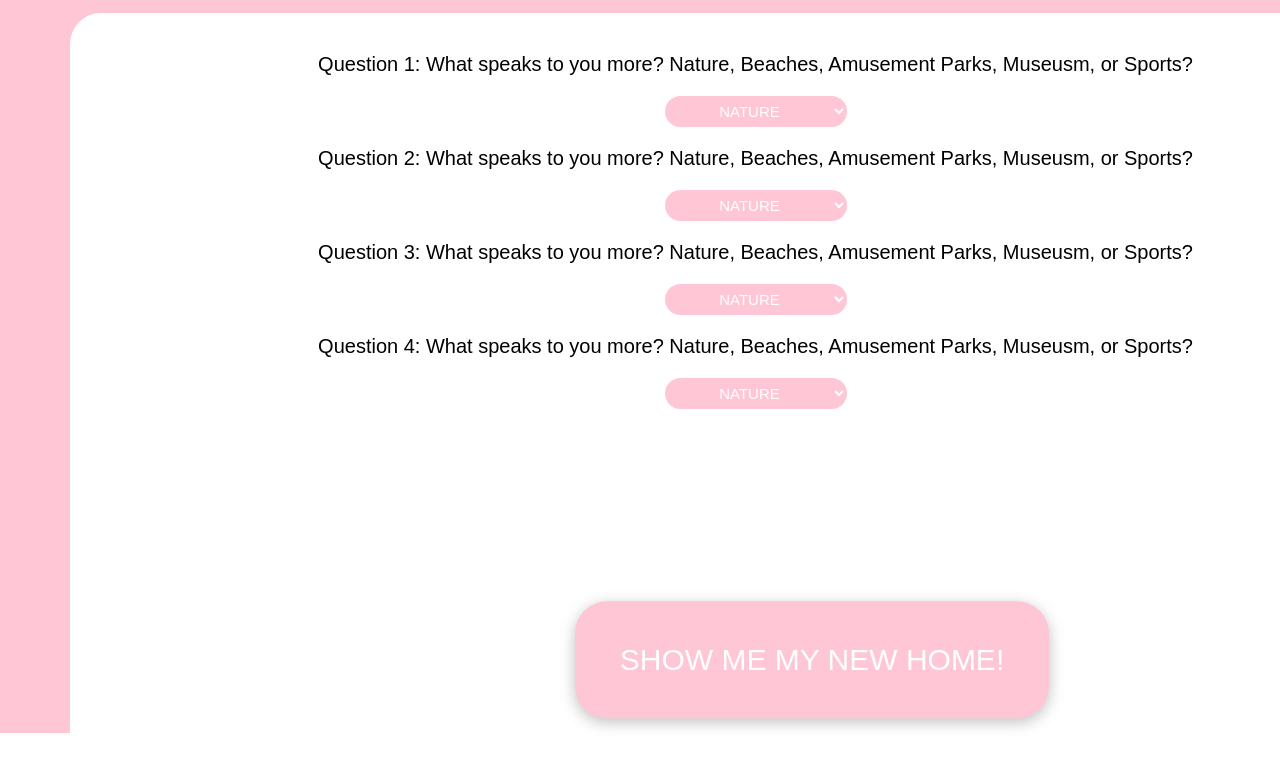
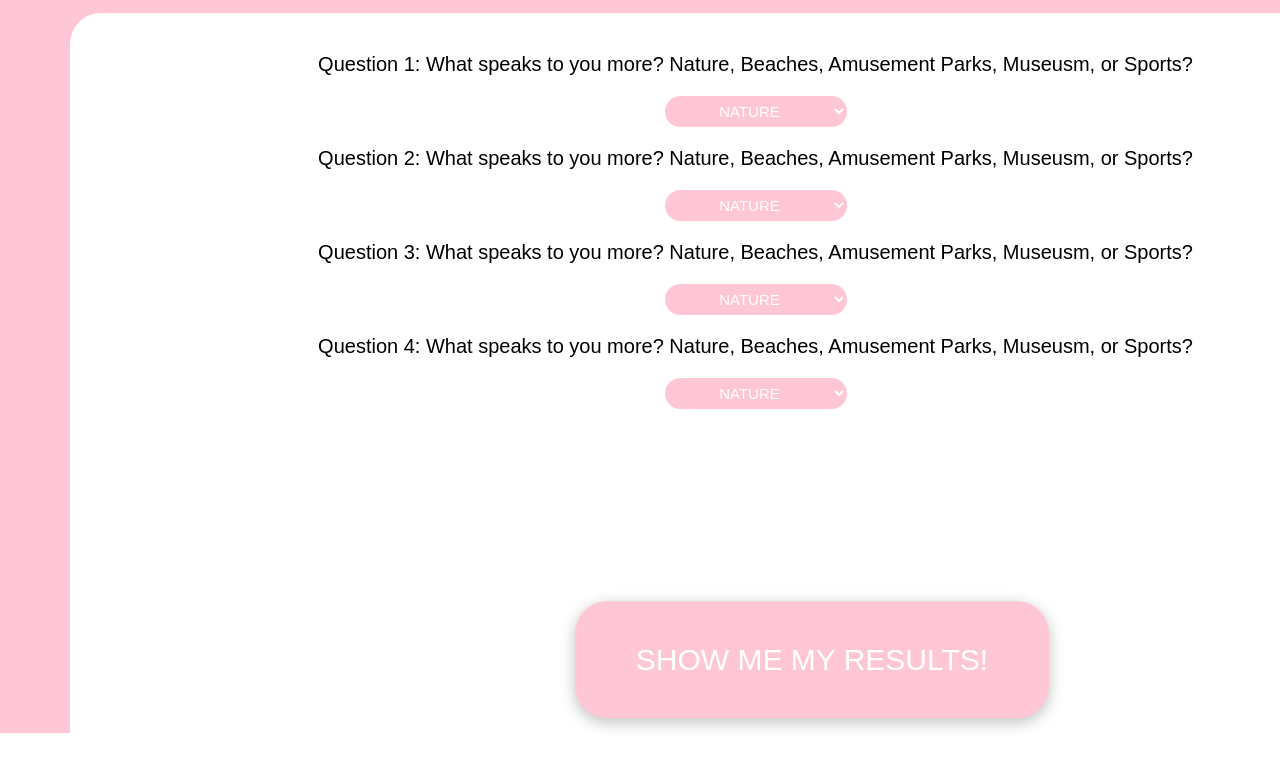
Before and after one commit to ska09634/FindYourParadise, a React (Create React App) app in the folder findyourparadise/: page /quiz in a window 1280 px wide. Shown: the part 249-1012 px from the top of the page. Built offline with nearby package versions, Linux system fonts and the light colour scheme; no server answers; a web font is replaced by a local one.

Commit message:
ok final quiz commit from syeda

```diff
--- a/findyourparadise/src/components/Quiz.js
+++ b/findyourparadise/src/components/Quiz.js
@@ -13,7 +13,7 @@ function Quiz() {
 
     let navigate = useNavigate();
     function handleClick() {
-        navigate('/Quiz')
+        navigate('/Results')
     }
 
     const options = {
@@ -77,7 +77,7 @@ function Quiz() {
             </form>
 
             <div className="buttonform">
-                <button onClick={handleClick}>SHOW ME MY NEW HOME!</button>
+                <button onClick={handleClick}>SHOW ME MY RESULTS!</button>
             </div>
 
         </div>
```
